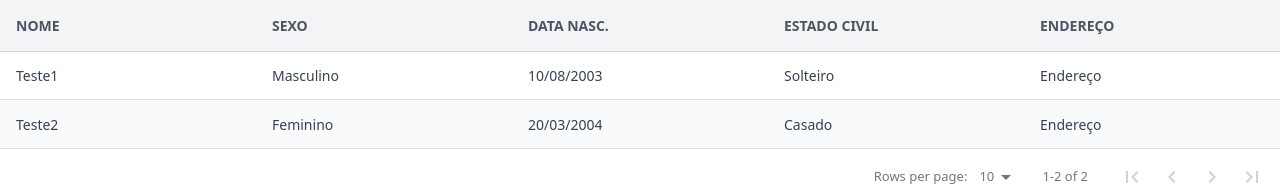
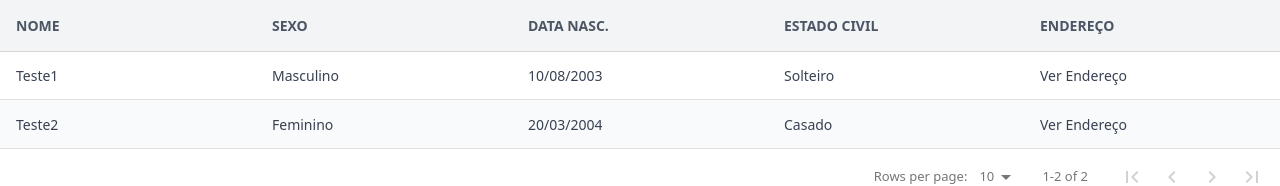
Before and after one commit to wess-os/crud-project, a React (Vite) app in the folder frontend/: page /dashboard/list in a window 1280 px wide. Shown: the part 258-444 px from the top of the page. Built offline with nearby package versions, Linux system fonts and the light colour scheme.

Commit message:
Correção tamanho datatable.

```diff
--- a/frontend/src/components/List/List.jsx
+++ b/frontend/src/components/List/List.jsx
@@ -25,7 +25,7 @@ function List() {
     {
       name: 'Endereço',
       cell: row => (
-        <Button onClick={() => setOpenModal(true)} className='text-yellow-500 border-none ml-[-16px]'>Endereço</Button>
+        <Button onClick={() => setOpenModal(true)} className='text-green-500 border-none ml-[-16px]'>Ver Endereço</Button>
       ),
    }
   ];
@@ -80,10 +80,10 @@ function List() {
           },
         }}
       />
-      <Modal show={openModal} onClose={() => setOpenModal(false)} className="fixed inset-0 flex items-center justify-center z-50 mt-[100px]">
+      <Modal show={openModal} onClose={() => setOpenModal(false)} className="fixed inset-0 flex items-center justify-center z-50 mt-[100px] ml-[200px] mr-[200px]">
         <div className="bg-white rounded-lg shadow-lg overflow-hidden w-full">
             <div className="bg-gray-50 p-4">
-              <h2 className="text-lg font-semibold text-center">Detalhes do Cliente</h2>
+              <h2 className="text-lg font-semibold text-center">Endereço do Cliente</h2>
             </div>
             <Modal.Body className="p-4 text-center">
               <p>CEP: <strong>29395-000</strong></p>
```
